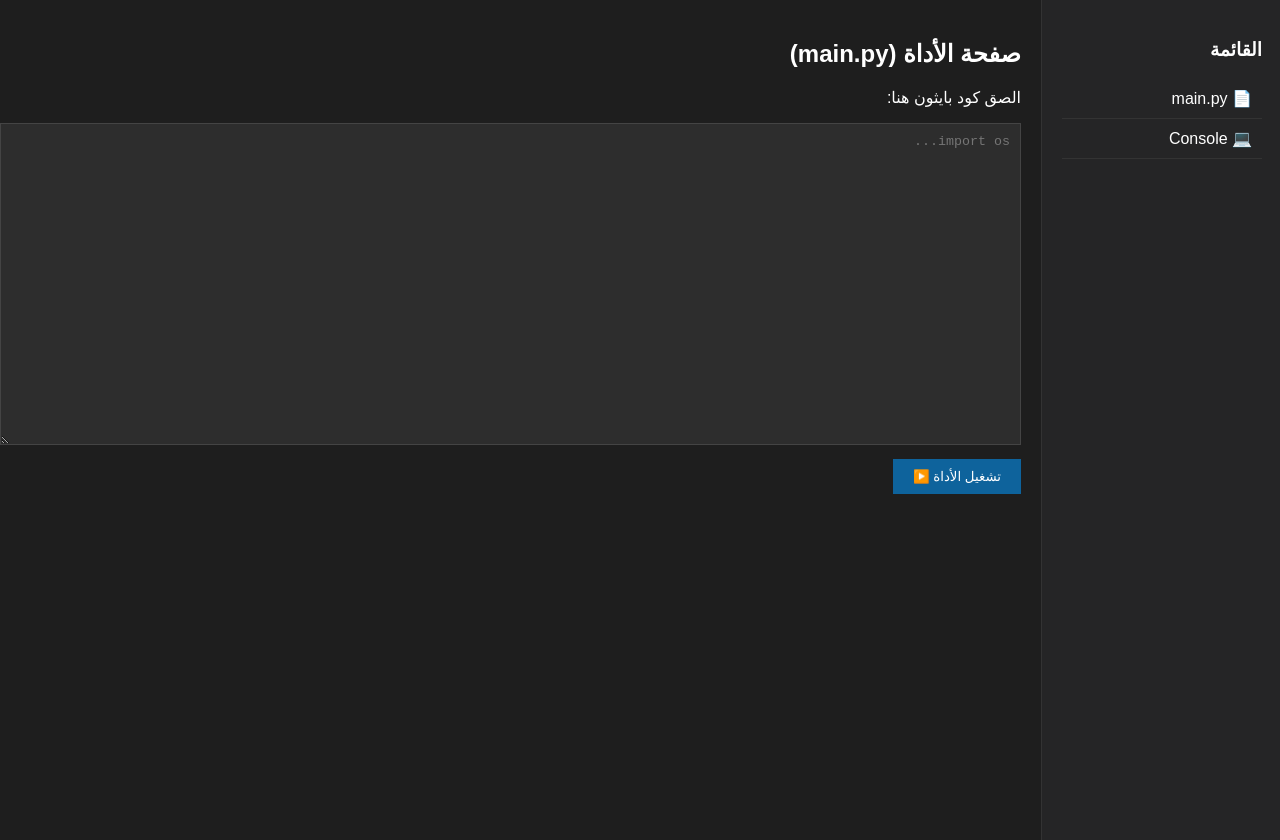
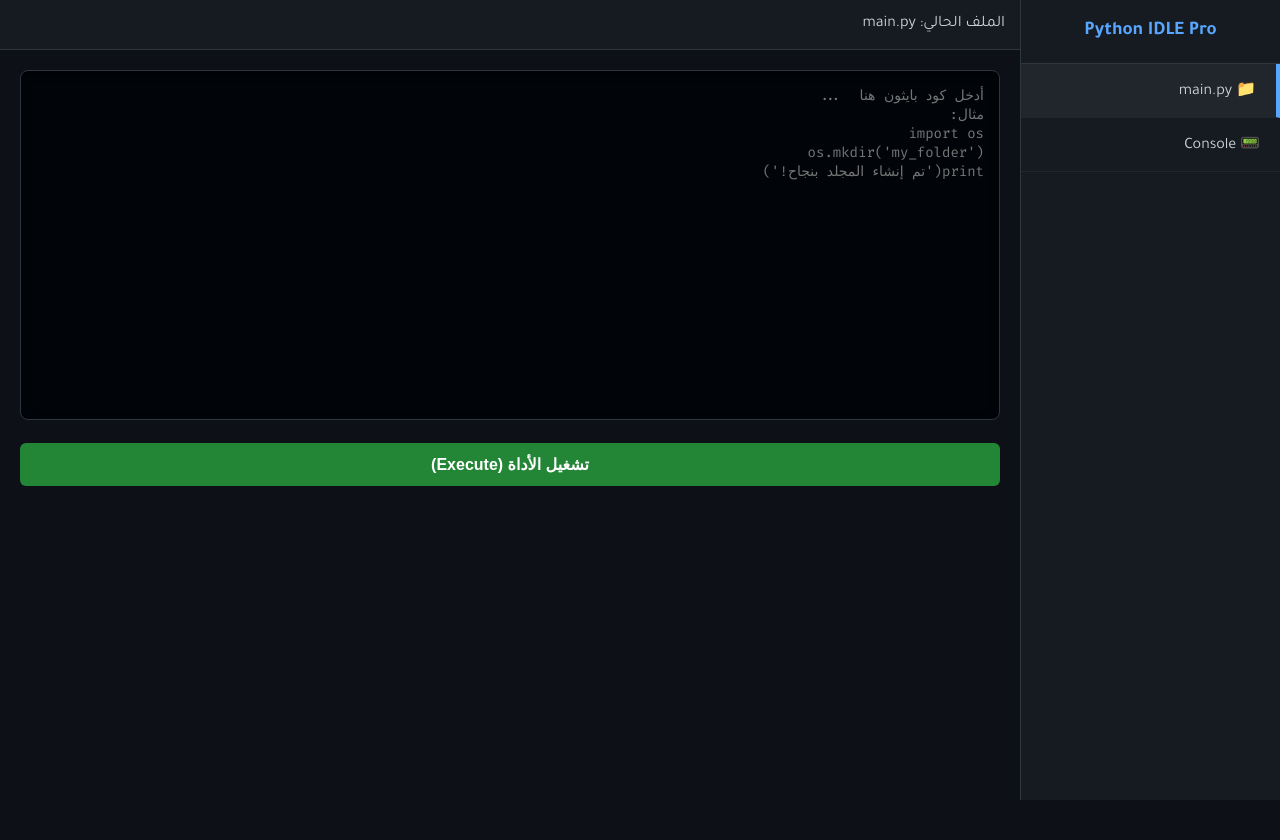
Before and after one commit to Z7F-KING/Bot-And-python-Host, a website: page index.html in a window 1280 px wide. After the commit the page ends 800 px from the top, so only its background shows below. Drawn offline with Linux system fonts and the light colour scheme.

Commit message:
Update index.html

```diff
--- a/index.html
+++ b/index.html
@@ -2,63 +2,221 @@
 <html lang="ar" dir="rtl">
 <head>
     <meta charset="UTF-8">
-    <title>Python Runner</title>
+    <meta name="viewport" content="width=device-width, initial-scale=1.0">
+    <title>Dola Python Executor</title>
+    <!-- خطوط Google -->
+    <link href="https://fonts.googleapis.com/css2?family=Tajawal:wght@400;700&family=Fira+Code:wght@400;500&display=swap" rel="stylesheet">
     <style>
-        body { display: flex; font-family: sans-serif; margin: 0; background: #1e1e1e; color: white; }
-        .sidebar { width: 200px; background: #252526; height: 100vh; padding: 20px; border-left: 1px solid #333; }
-        .content { flex: 1; padding: 20px; }
-        textarea { width: 100%; height: 300px; background: #2d2d2d; color: #9cdcfe; border: 1px solid #444; padding: 10px; font-family: monospace; }
-        .console { background: black; color: #00ff00; padding: 15px; height: 200px; overflow-y: auto; border: 1px solid #555; margin-top: 20px; white-space: pre-wrap; }
-        .menu-item { cursor: pointer; padding: 10px; border-bottom: 1px solid #333; }
-        .menu-item:hover { background: #37373d; }
-        button { background: #0e639c; color: white; border: none; padding: 10px 20px; cursor: pointer; margin-top: 10px; }
+        :root {
+            --bg-dark: #0d1117;
+            --sidebar-bg: #161b22;
+            --accent-color: #58a6ff;
+            --text-color: #c9d1d9;
+            --console-bg: #010409;
+            --card-bg: #21262d;
+        }
+
+        * { box-sizing: border-box; }
+        body {
+            margin: 0;
+            font-family: 'Tajawal', sans-serif;
+            background-color: var(--bg-dark);
+            color: var(--text-color);
+            display: flex;
+            height: 100vh;
+            overflow: hidden;
+        }
+
+        /* القائمة الجانبية للجوال والكمبيوتر */
+        .sidebar {
+            width: 260px;
+            background-color: var(--sidebar-bg);
+            border-left: 1px solid #30363d;
+            display: flex;
+            flex-direction: column;
+            transition: 0.3s;
+            z-index: 1000;
+        }
+
+        .sidebar-header {
+            padding: 20px;
+            font-weight: bold;
+            font-size: 1.2rem;
+            color: var(--accent-color);
+            border-bottom: 1px solid #30363d;
+            text-align: center;
+        }
+
+        .menu-item {
+            padding: 15px 20px;
+            cursor: pointer;
+            transition: 0.2s;
+            display: flex;
+            align-items: center;
+            gap: 10px;
+            border-bottom: 1px solid #21262d;
+        }
+
+        .menu-item:hover, .menu-item.active {
+            background-color: #21262d;
+            border-right: 4px solid var(--accent-color);
+        }
+
+        /* المنطقة الرئيسية */
+        .main-content {
+            flex: 1;
+            display: flex;
+            flex-direction: column;
+            overflow-y: auto;
+            position: relative;
+        }
+
+        header {
+            padding: 15px;
+            background: var(--sidebar-bg);
+            display: flex;
+            justify-content: space-between;
+            align-items: center;
+            border-bottom: 1px solid #30363d;
+        }
+
+        .container { padding: 20px; flex: 1; }
+
+        /* المحرر (Textarea) */
+        textarea {
+            width: 100%;
+            height: 350px;
+            background: var(--console-bg);
+            color: #d7dae0;
+            border: 1px solid #30363d;
+            border-radius: 8px;
+            padding: 15px;
+            font-family: 'Fira Code', monospace;
+            font-size: 14px;
+            resize: none;
+            outline: none;
+            box-shadow: inset 0 2px 10px rgba(0,0,0,0.5);
+        }
+
+        /* الكونسول */
+        .console-area {
+            background: var(--console-bg);
+            color: #7ef17e;
+            padding: 15px;
+            border-radius: 8px;
+            font-family: 'Fira Code', monospace;
+            min-height: 200px;
+            border: 1px solid #30363d;
+            white-space: pre-wrap;
+            font-size: 13px;
+        }
+
+        /* الأزرار */
+        .run-btn {
+            background-color: #238636;
+            color: white;
+            border: none;
+            padding: 12px 25px;
+            border-radius: 6px;
+            font-weight: bold;
+            cursor: pointer;
+            margin-top: 15px;
+            width: 100%;
+            font-size: 1rem;
+            transition: 0.3s;
+        }
+
+        .run-btn:hover { background-color: #2ea043; }
+
+        /* تعديلات الجوال */
+        @media (max-width: 768px) {
+            body { flex-direction: column; }
+            .sidebar {
+                width: 100%;
+                height: auto;
+                flex-direction: row;
+                overflow-x: auto;
+            }
+            .sidebar-header { display: none; }
+            .menu-item { padding: 10px 15px; white-space: nowrap; }
+            textarea { height: 250px; }
+        }
+
         .hidden { display: none; }
     </style>
 </head>
 <body>
 
 <div class="sidebar">
-    <h3>القائمة</h3>
-    <div class="menu-item" onclick="showPage('main')">📄 main.py</div>
-    <div class="menu-item" onclick="showPage('console-tab')">💻 Console</div>
+    <div class="sidebar-header">Python IDLE Pro</div>
+    <div class="menu-item active" id="btn-main" onclick="switchTab('main')">
+        📁 main.py
+    </div>
+    <div class="menu-item" id="btn-console" onclick="switchTab('console')">
+        📟 Console
+    </div>
 </div>
 
-<div class="content">
-    <div id="main-page">
-        <h2>صفحة الأداة (main.py)</h2>
-        <p>الصق كود بايثون هنا:</p>
-        <textarea id="code-input" placeholder="import os..."></textarea>
-        <br>
-        <button onclick="executeCode()">تشغيل الأداة ▶️</button>
+<div class="main-content">
+    <header>
+        <div id="page-title">الملف الحالي: main.py</div>
+    </header>
+
+    <div class="container" id="main-section">
+        <textarea id="editor" placeholder="أدخل كود بايثون هنا...
+مثال:
+import os
+os.mkdir('my_folder')
+print('تم إنشاء المجلد بنجاح!')"></textarea>
+        <button class="run-btn" onclick="runScript()">تشغيل الأداة (Execute)</button>
     </div>
 
-    <div id="console-page" class="hidden">
-        <h2>الكونسول (Console)</h2>
-        <div id="console-output" class="console">في انتظار تشغيل الأداة...</div>
+    <div class="container hidden" id="console-section">
+        <div class="console-area" id="output">الكونسول جاهز لاستلام المخرجات...</div>
     </div>
 </div>
 
 <script>
-    function showPage(page) {
-        document.getElementById('main-page').classList.toggle('hidden', page !== 'main');
-        document.getElementById('console-page').classList.toggle('hidden', page !== 'console-tab');
+    function switchTab(tab) {
+        // إدارة التبديل بين الصفحات
+        if(tab === 'main') {
+            document.getElementById('main-section').classList.remove('hidden');
+            document.getElementById('console-section').classList.add('hidden');
+            document.getElementById('btn-main').classList.add('active');
+            document.getElementById('btn-console').classList.remove('active');
+            document.getElementById('page-title').innerText = "الملف الحالي: main.py";
+        } else {
+            document.getElementById('main-section').classList.add('hidden');
+            document.getElementById('console-section').classList.remove('hidden');
+            document.getElementById('btn-console').classList.add('active');
+            document.getElementById('btn-main').classList.remove('active');
+            document.getElementById('page-title').innerText = "شاشة الكونسول";
+        }
     }
 
-    async function executeCode() {
-        const code = document.getElementById('code-input').value;
-        const consoleOutput = document.getElementById('console-output');
+    async function runScript() {
+        const code = document.getElementById('editor').value;
+        const outputDiv = document.getElementById('output');
 
-        consoleOutput.innerText = "جاري التشغيل...";
-        showPage('console-tab');
+        if(!code.trim()) {
+            alert("يرجى كتابة كود أولاً!");
+            return;
+        }
 
-        const response = await fetch('/run', {
-            method: 'POST',
-            headers: {'Content-Type': 'application/json'},
-            body: JSON.stringify({code: code})
-        });
+        outputDiv.innerText = "> جاري تنفيذ الكود... انتظر قليلاً";
+        switchTab('console'); // الانتقال التلقائي للكونسول لرؤية النتيجة
 
-        const data = await response.json();
-        consoleOutput.innerText = data.output;
+        try {
+            const response = await fetch('/run', {
+                method: 'POST',
+                headers: {'Content-Type': 'application/json'},
+                body: JSON.stringify({code: code})
+            });
+            const data = await response.json();
+            outputDiv.innerText = data.output || "> تم التنفيذ (لا توجد مخرجات نصية)";
+        } catch (error) {
+            outputDiv.innerText = "> خطأ في الاتصال بالسيرفر!";
+        }
     }
 </script>
 
```
